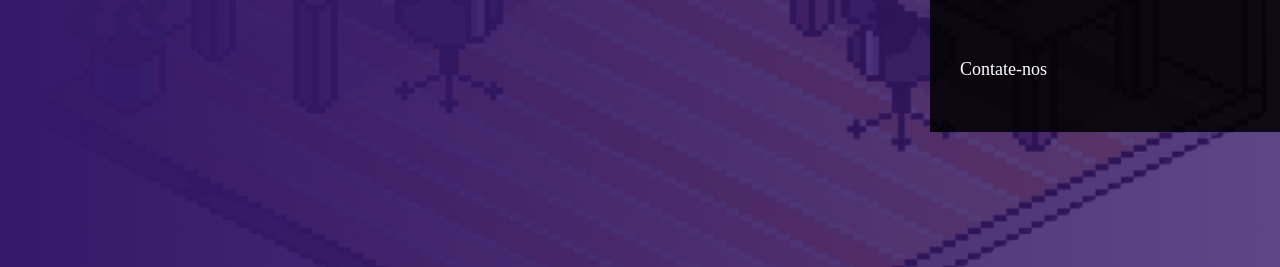
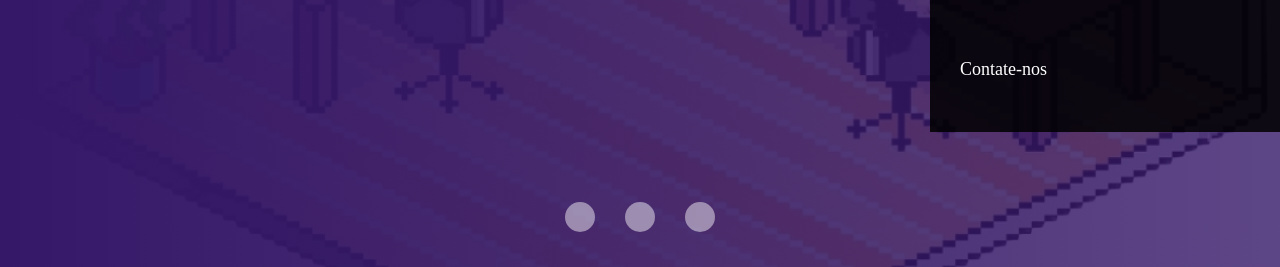
Before and after one commit to KauaBarboza03/gamificaai, a plain HTML site: page index.html in a window 1280 px wide. Shown: the part 533-800 px from the top of the page. Drawn offline with Linux system fonts and the light colour scheme; a web font is replaced by a local one.

Commit message:
feat: Carrosel

```diff
--- a/index.html
+++ b/index.html
@@ -42,16 +42,33 @@
         </header>
         <div class="container-grid conteudo-banner">
             <p>GameficaAi : <span>Inovação através da Diversão</span></p>
-            <button id="botao-voltar"><svg xmlns="http://www.w3.org/2000/svg"
+            <button onclick="mostrarSlideAnterior()" id="botao-voltar"><svg xmlns="http://www.w3.org/2000/svg"
                     viewBox="0 0 256 512"><!--!Font Awesome Free 6.5.2 by @fontawesome - https://fontawesome.com License - https://fontawesome.com/license/free Copyright 2024 Fonticons, Inc.-->
                     <path
                         d="M9.4 278.6c-12.5-12.5-12.5-32.8 0-45.3l128-128c9.2-9.2 22.9-11.9 34.9-6.9s19.8 16.6 19.8 29.6l0 256c0 12.9-7.8 24.6-19.8 29.6s-25.7 2.2-34.9-6.9l-128-128z" />
                 </svg></button>
-            <button id="botao-proximo"><svg xmlns="http://www.w3.org/2000/svg"
+            <button onclick="mostrarProximoSlide()" id="botao-proximo"><svg xmlns="http://www.w3.org/2000/svg"
                     viewBox="0 0 256 512"><!--!Font Awesome Free 6.5.2 by @fontawesome - https://fontawesome.com License - https://fontawesome.com/license/free Copyright 2024 Fonticons, Inc.-->
                     <path
                         d="M246.6 278.6c12.5-12.5 12.5-32.8 0-45.3l-128-128c-9.2-9.2-22.9-11.9-34.9-6.9s-19.8 16.6-19.8 29.6l0 256c0 12.9 7.8 24.6 19.8 29.6s25.7 2.2 34.9-6.9l128-128z" />
                 </svg></button>
+
+            <div class="botoes">
+                <button onclick="selecionarSlide(0)"><svg xmlns="http://www.w3.org/2000/svg"
+                        viewBox="0 0 512 512"><!--!Font Awesome Free 6.5.2 by @fontawesome - https://fontawesome.com License - https://fontawesome.com/license/free Copyright 2024 Fonticons, Inc.-->
+                        <path d="M256 512A256 256 0 1 0 256 0a256 256 0 1 0 0 512z" />
+                    </svg></button>
+
+                <button onclick="selecionarSlide(1)"><svg xmlns="http://www.w3.org/2000/svg"
+                        viewBox="0 0 512 512"><!--!Font Awesome Free 6.5.2 by @fontawesome - https://fontawesome.com License - https://fontawesome.com/license/free Copyright 2024 Fonticons, Inc.-->
+                        <path d="M256 512A256 256 0 1 0 256 0a256 256 0 1 0 0 512z" />
+                    </svg></button>
+
+                    <button onclick="selecionarSlide(2)"><svg xmlns="http://www.w3.org/2000/svg"
+                        viewBox="0 0 512 512"><!--!Font Awesome Free 6.5.2 by @fontawesome - https://fontawesome.com License - https://fontawesome.com/license/free Copyright 2024 Fonticons, Inc.-->
+                        <path d="M256 512A256 256 0 1 0 256 0a256 256 0 1 0 0 512z" />
+                    </svg></button>
+            </div>
 
         </div>
     </div>
--- a/script.js
+++ b/script.js
@@ -62,11 +62,40 @@ function mostrarProximoSlide() {
     // Remover o slide anterior
     banner.classList.remove(slides[slideAtual])
 
-    // Somar 1 na variavel slideAtual
-    slideAtual++
-
+    if (slideAtual < 2) {
+        // Somar 1 na variavel slideAtual
+        slideAtual++
+    }else {
+        // Voltar para o primeiro lugar
+        slideAtual = 0
+    }
 
     // Mostrar slide de acordo com slide atual
     banner.classList.add(slides[slideAtual])
 
 }
+
+function mostrarSlideAnterior () {
+    // Remover o slide anterior
+    banner.classList.remove(slides[slideAtual])
+
+    if (slideAtual > 0) {
+        // Somar 1 na variavel slideAtual
+        slideAtual--
+    }else {
+        // Voltar para o primeiro lugar
+        slideAtual = 2
+    }
+
+    // Mostrar slide de acordo com slide atual
+    banner.classList.add(slides[slideAtual])
+
+}
+
+function selecionarSlide (indicesSlide) {
+    banner.classList.remove(slides[slideAtual])
+
+    slideAtual = indicesSlide
+
+    banner.classList.add(slides[slideAtual])
+}
--- a/style.css
+++ b/style.css
@@ -71,6 +71,33 @@ html {
 
 #botao-proximo {
     right: 4%;
+}
+
+.botoes {
+    width: 150px;
+
+    display: flex;
+    justify-content: space-between;
+    align-items: center;
+
+    position: absolute;
+    bottom: 4%;
+
+   left: calc(50% - 75px);
+}
+
+.botoes button {
+    width: 30px;
+
+    display: unset;
+
+    background: none;
+    border: none;
+    cursor: pointer;
+}
+
+.botoes button svg {
+    fill: #ffffff76;
 }
 
 header {
```
